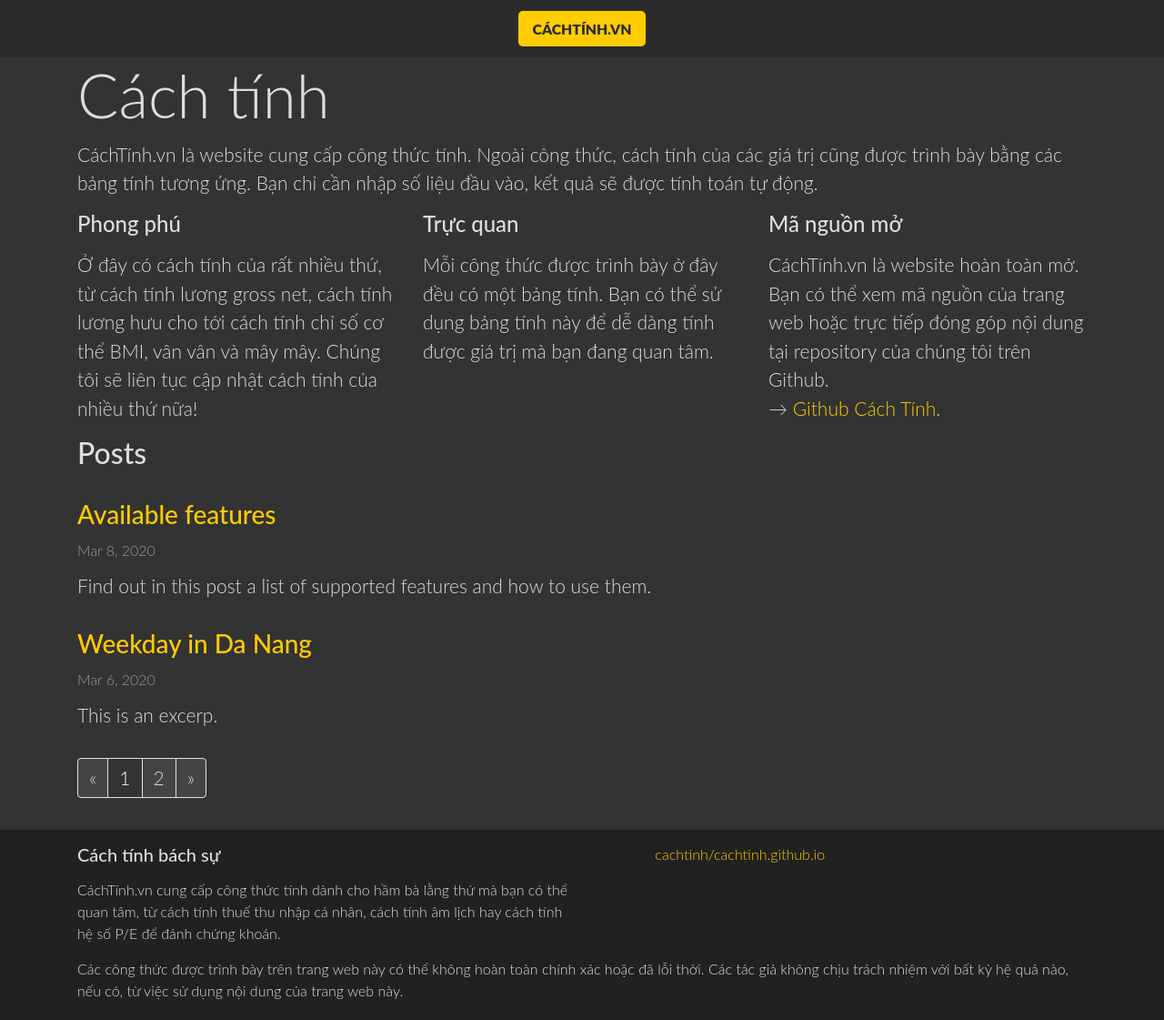
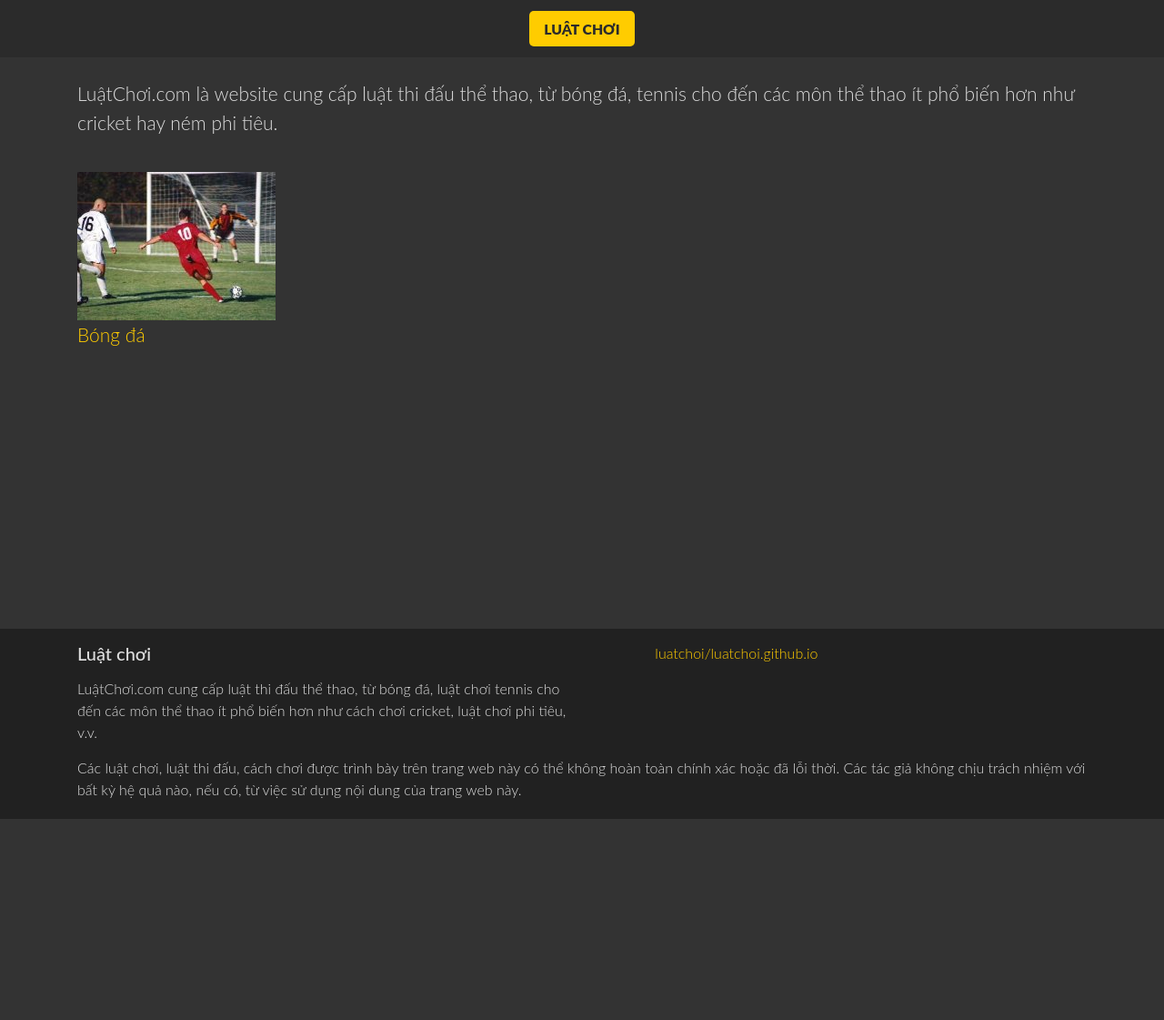
Before and after one commit to luatchoi/luatchoi.github.io, a Jekyll site: the page built from index.html, in a window 1280 px wide. Shown: the whole page at 91% size. Built offline with Jekyll 4.4.1, drawn with Linux system fonts in a browser that asks for light colours; some web fonts are replaced; the list of posts is cut into pages by our own code; after the commit the page ends 900 px from its top, so only the background shows below that.

Commit message:
Initial commit luatchoi.com

```diff
--- a/_config.yml
+++ b/_config.yml
@@ -18,15 +18,15 @@
 # You can create any custom variable you would like, and they will be accessible
 # in the templates via {{ site.myvariable }}.
 
-title: Cách tính bách sự
-email: your-email@example.com
+title: Luật chơi
+email: contact@luatchoi.com
 description: >- # this means to ignore newlines until "baseurl:"
-  Các công thức được trình bày trên trang web này có thể không hoàn toàn chính xác hoặc đã lỗi thời. Các tác giả không chịu trách nhiệm với bất kỳ hệ quả nào, nếu có, từ việc sử dụng nội dung của trang web này.
+  Các luật chơi, luật thi đấu, cách chơi được trình bày trên trang web này có thể không hoàn toàn chính xác hoặc đã lỗi thời. Các tác giả không chịu trách nhiệm với bất kỳ hệ quả nào, nếu có, từ việc sử dụng nội dung của trang web này.
 baseurl: "" # the subpath of your site, e.g. /blog
-url: "https://cachtinh.github.io" # the base hostname & protocol for your site, e.g. http://example.com
+url: "https://luatchoi.com" # the base hostname & protocol for your site, e.g. http://example.com
 show_excerpts: True
-github_username:  cachtinh/cachtinh.github.io
-paginate: 2
+github_username:  luatchoi/luatchoi.github.io
+paginate: 9999
 paginate_path: "/blog/page:num/"
 
 # Build settings
--- a/_includes/footer.html
+++ b/_includes/footer.html
@@ -3,7 +3,7 @@
     <div class="row">
       <div class="col-sm-12 col-md-6">
         <h5 class="footer-heading">{{ site.title | escape }}</h5>
-        <p>CáchTính.vn cung cấp công thức tính dành cho hầm bà lằng thứ mà bạn có thể quan tâm, từ cách tính thuế thu nhập cá nhân, cách tính âm lịch hay cách tính hệ số P/E để đánh chứng khoán.</p>
+        <p>LuậtChơi.com cung cấp luật thi đấu thể thao, từ bóng đá, luật chơi tennis cho đến các môn thể thao ít phổ biến hơn như cách chơi cricket, luật chơi phi tiêu, v.v.</p>
       </div>
       <div class="col-sm-12 col-md-6">
         {%- include social.html -%}
--- a/_includes/header.html
+++ b/_includes/header.html
@@ -4,7 +4,7 @@
       <div id="navbarSupportedContent" class="m-auto pt-1 pb-1">
         <ul class="navbar-nav mr-auto">
           <li class="nav-item active">
-            <a class="nav-link" href="{{ site.baseurl }}/">CáchTính.vn <span class="sr-only">Cách Tính</span></a>
+            <a class="nav-link" href="{{ site.baseurl }}/">{{ page.title }}<span class="sr-only">{{ page.title }}</span></a>
           </li>
         </ul>
       </div>
--- a/_layouts/home.html
+++ b/_layouts/home.html
@@ -4,9 +4,8 @@
 
 <div class="container">
   {%- if page.title -%}
-  <div class="row">
+  <div class="row mt-4">
     <div class="col-sm-12">
-      <h1 class="pt-2">{{ page.title}}</h1>
       <p>{{ page.subTitle }}</p>
     </div>
   </div>
@@ -15,82 +14,17 @@
   {{ content }}
 
   {%- if site.posts.size > 0 -%}
-    <div class="row mb-3">
-      <div class="col-sm-12 col-md-12">
-        <h2>{{ page.list_title | default: "Posts" }}</h2>
-      </div>
+    <div class="row pt-3">
+      <ul class="post-list pl-0 w-100">
+        {%- for post in site.posts -%}
+        <li class="float-left col-lg-4 col-md-4 col-sm-2 mt-2">
+            <a href="{{ post.url | relative_url }}" class="post-link">
+              <img src="{{ post.thumbnail }}" class="img-fluid" title="{{ post.title}}" alt="{{ post.title}}">
+              <p>{{ post.title }}</p>
+            </a>
+        </li>
+        {%- endfor -%}
+      </ul>
     </div>
-
-    <ul class="post-list pl-0">
-      {%- for post in paginator.posts -%}
-      <div class="row mb-3">
-        <div class="col-sm-12 col-md-12">
-          <li>
-            {%- assign date_format = site.minima.date_format | default: "%b %-d, %Y" -%}
-            <h3>
-              <a class="post-link" href="{{ post.url | relative_url }}">
-                {{ post.title | escape }}
-              </a>
-            </h3>
-            <p class="post-meta">{{ post.date | date: date_format }}</p>
-            {%- if site.show_excerpts -%}
-              <p>{{ post.excerpt }}</p>
-            {%- endif -%}
-          </li>
-        </div>
-      </div>
-      {%- endfor -%}
-    </ul>
-
-    <!-- Pagination links -->
-    <nav aria-label="Content pagination">
-      <ul class="pagination">
-      {% if paginator.previous_page %}
-        <li class="page-item">
-          <a class="page-link" href="{{ site.baseurl | append: paginator.previous_page_path }}" tabindex="-1" class="previous" aria-label="Previous">
-            <span aria-hidden="true">&laquo;</span>
-            <span class="sr-only">Previous</span>
-          </a>
-        </li>
-      {% else %}
-        <li class="page-item disabled">
-          <a class="page-link" href="#" tabindex="-1" class="previous" aria-label="previous">
-            <span aria-hidden="true">&laquo;</span>
-            <span class="sr-only">Previous</span>
-          </a>
-        </li>
-      {% endif %}
-      {% for page in (1..paginator.total_pages) %}
-        {% if page == paginator.page %}
-        <li class="page-item active">
-          <span class="page-link">
-            {{ page }}
-          <span class="sr-only">(current)</span>
-        </li>
-        {% else %}
-          {% if page == 1 %}
-          <li class="page-item"><a class="page-link" href="{{ '/' | relative_url }}">{{ page }}</a></li>
-          {% else %}
-          <li class="page-item"><a class="page-link" href="{{ site.paginate_path | relative_url | replace: ':num', page }}">{{ page }}</a></li>
-          {% endif %}
-        {% endif %}
-      {% endfor %}
-      {% if paginator.next_page %}
-        <li class="page-item">
-          <a class="page-link" href="{{ site.baseurl | append: paginator.next_page_path }}" tabindex="-1" class="page-link" aria-label="Next">
-            <span aria-hidden="true">&raquo;</span>
-            <span class="sr-only">Next</span>
-          </a>
-        </li>
-      {% else %}
-        <li class="page-item disabled">
-          <a class="page-link" href="#" tabindex="-1" class="page-link" aria-label="Next">
-            <span aria-hidden="true">&raquo;</span>
-            <span class="sr-only">Next</span>
-          </a>
-        </li>
-      {% endif %}
-      </ul>
-    </nav>
   {%- endif -%}
 </div>
--- a/_posts/2020-03-06-weekday-in-Da-Nang.html
+++ /dev/null
@@ -1,8 +0,0 @@
----
-layout: post
-title:  "Weekday in Da Nang"
-excerpt: "This is an excerp."
-date:   2020-03-06 21:46:21 +0700
-categories: jekyll update
----
-<p>During the week I work in Da Nang.</p>
--- a/_posts/2020-03-08-available-features.html
+++ b/_posts/2020-03-08-available-features.html
@@ -4,6 +4,7 @@
 excerpt: "Find out in this post a list of supported features and how to use them."
 date:   2020-03-08 08:00:00 +0700
 categories: jekyll update
+published: false
 ---
 <p>Visually, this theme is a copy of the theme used on Jekyll's <a href="https://jekyllrb.com/">official website</a>. However, this theme was built on Bootstrap 4 and hence, it is much easier to be extended.</p>
 <p>The theme support a wide range of beautifully styled elements, as demonstrated below.
--- a/index.html
+++ b/index.html
@@ -1,20 +1,5 @@
 ---
 layout: home
-title: 'Cách tính'
-subTitle: 'CáchTính.vn là website cung cấp công thức tính. Ngoài công thức, cách tính của các giá trị cũng được trình bày bằng các bảng tính tương ứng. Bạn chỉ cần nhập số liệu đầu vào, kết quả sẽ được tính toán tự động.'
+title: 'Luật Chơi'
+subTitle: 'LuậtChơi.com là website cung cấp luật thi đấu thể thao, từ bóng đá, tennis cho đến các môn thể thao ít phổ biến hơn như cricket hay ném phi tiêu.'
 ---
-<div class="row">
-    <div class="col-md-4 col-sm-12">
-        <h4>Phong phú</h4>
-        <p>Ở đây có cách tính của rất nhiều thứ, từ cách tính lương gross net, cách tính lương hưu cho tới cách tính chỉ số cơ thể BMI, vân vân và mây mây. Chúng tôi sẽ liên tục cập nhật cách tính của nhiều thứ nữa!</p>
-    </div>
-    <div class="col-md-4 col-sm-12">
-        <h4>Trực quan</h4>
-        <p>Mỗi công thức được trình bày ở đây đều có một bảng tính. Bạn có thể sử dụng bảng tính này để dễ dàng tính được giá trị mà bạn đang quan tâm.</p>
-    </div>
-    <div class="col-md-4 col-sm-12">
-        <h4>Mã nguồn mở</h4>
-        <p>CáchTính.vn là website hoàn toàn mở. Bạn có thể xem mã nguồn của trang web hoặc trực tiếp đóng góp nội dung tại repository của chúng tôi trên Github.</br>
-            → <a href="https://github.com/cachtinh/cachtinh.github.io" rel="noopener">Github Cách Tính</a>.</p>
-    </div>
-</div>
```
Also changed, not shown: _posts/2020-01-28-welcome-to-jekyll.markdown (deleted, +0 -45 lines), _posts/2020-03-07-weekend-in-hue.html (deleted, +0 -26 lines), _posts/2020-03-15-luat-choi-bong-da.html (added, +9 -0 lines), assets/img/bong-da.jpg (added).
